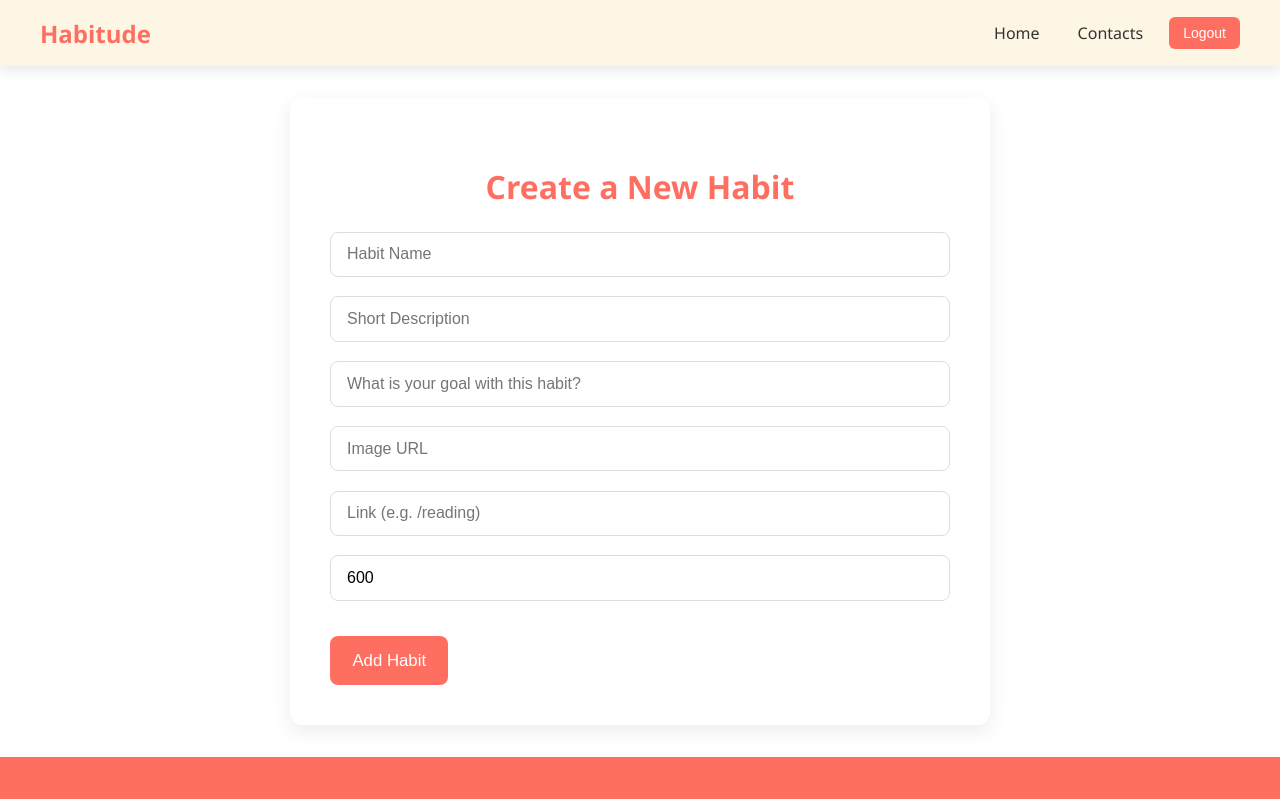
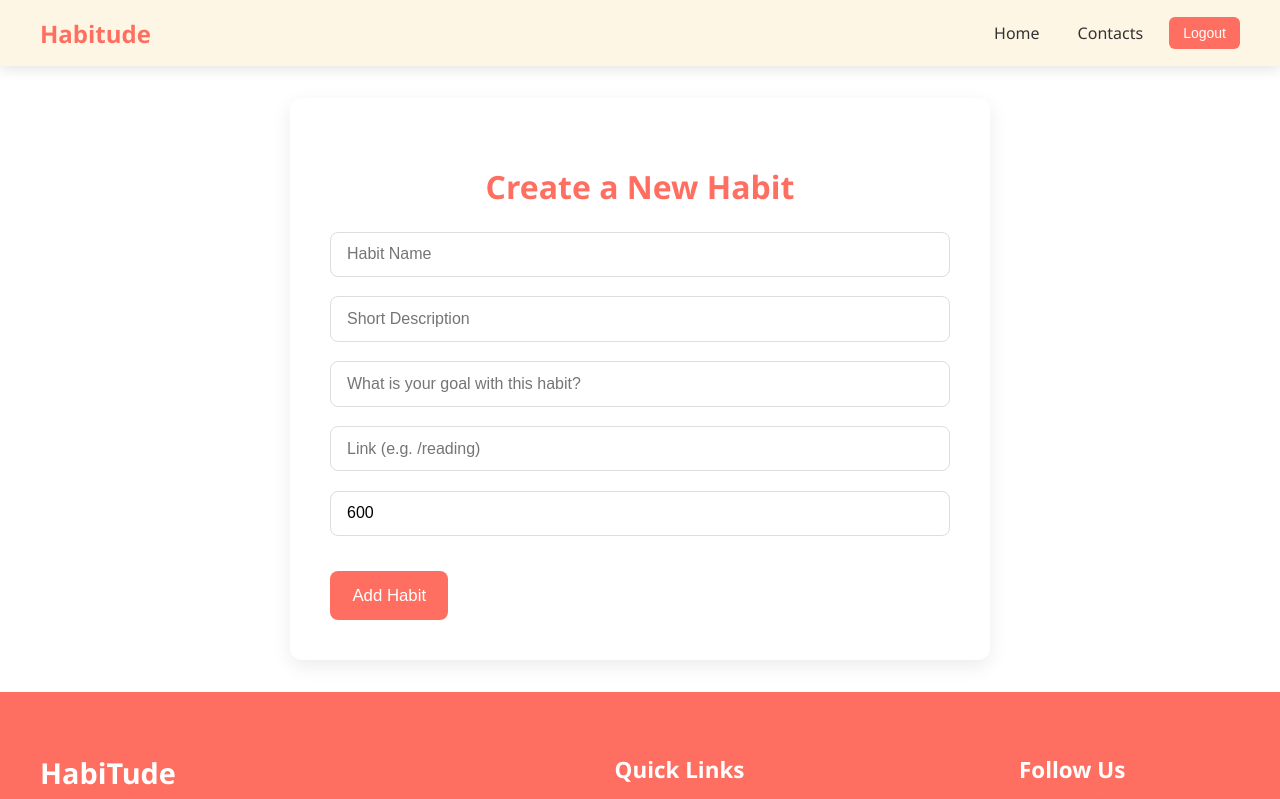
Before and after one commit to deniskiriinya/Habit, a React (Vite) app: page /add in a window 1280 px wide. Shown: the top 799 px of the page. Built offline with nearby package versions, Linux system fonts and the light colour scheme; no server answers; sample sign-in values are in the browser's storage.

Commit message:
delete url

```diff
--- a/src/Pages/AddHabitPage.jsx
+++ b/src/Pages/AddHabitPage.jsx
@@ -66,13 +66,7 @@ export default function AddHabitPage() {
         onChange={handleChange}
       />
 
-      <input
-        type="text"
-        name="image"
-        placeholder="Image URL"
-        value={habit.image}
-        onChange={handleChange}
-      />
+
 
       <input
         type="text"
```
